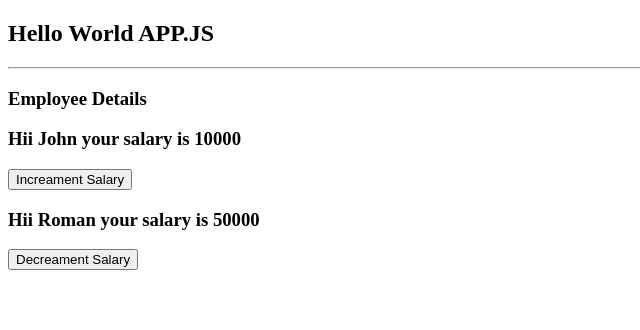
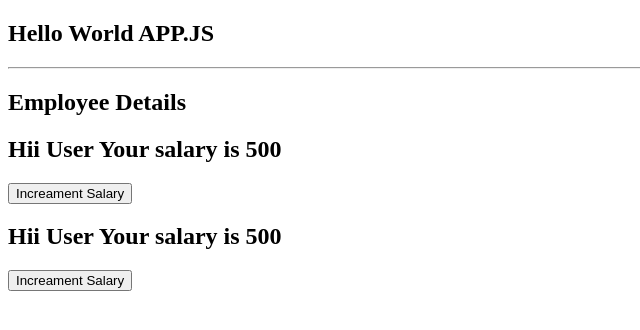
Before and after one commit to Ankit-Rathore569/demo-app, a React (Create React App) app: page / in a window 1280 px wide. Shown: the top 330 px of the page, without its empty margins (0-640 px from the left). Built offline with nearby package versions, Linux system fonts and the light colour scheme.

Commit message:
Custom-Hooks

```diff
--- a/src/App.js
+++ b/src/App.js
@@ -1,12 +1,19 @@
 import { Fragment } from "react";
 import "./App.css";
+import CustomHook from "./CustomHook";
 import HooksComp from "./HooksComp";
 function App() {
+  const [salary, increamentSalary] = CustomHook()
+  const [salary2, increamentSalary2] = CustomHook()
   return (
     <Fragment>
       <h2>Hello World APP.JS</h2>
       <hr />
-      <HooksComp />
+      <h2>Employee Details</h2>
+      <h2>Hii User Your salary is {salary}</h2>
+      <button onClick={increamentSalary}>Increament Salary</button>
+      <h2>Hii User Your salary is {salary2}</h2>
+      <button onClick={increamentSalary2}>Increament Salary</button>
     </Fragment>
   );
 }
--- /dev/null
+++ b/src/CustomHook.js
@@ -0,0 +1,11 @@
+import React, { Fragment, useState } from 'react'
+
+const CustomHook = () => {
+    const [salary, setsalary] = useState(500)
+    const increamentSalary = () => {
+        setsalary(salary + 500)
+    }
+    return [salary, increamentSalary]
+}
+
+export default CustomHook
```
